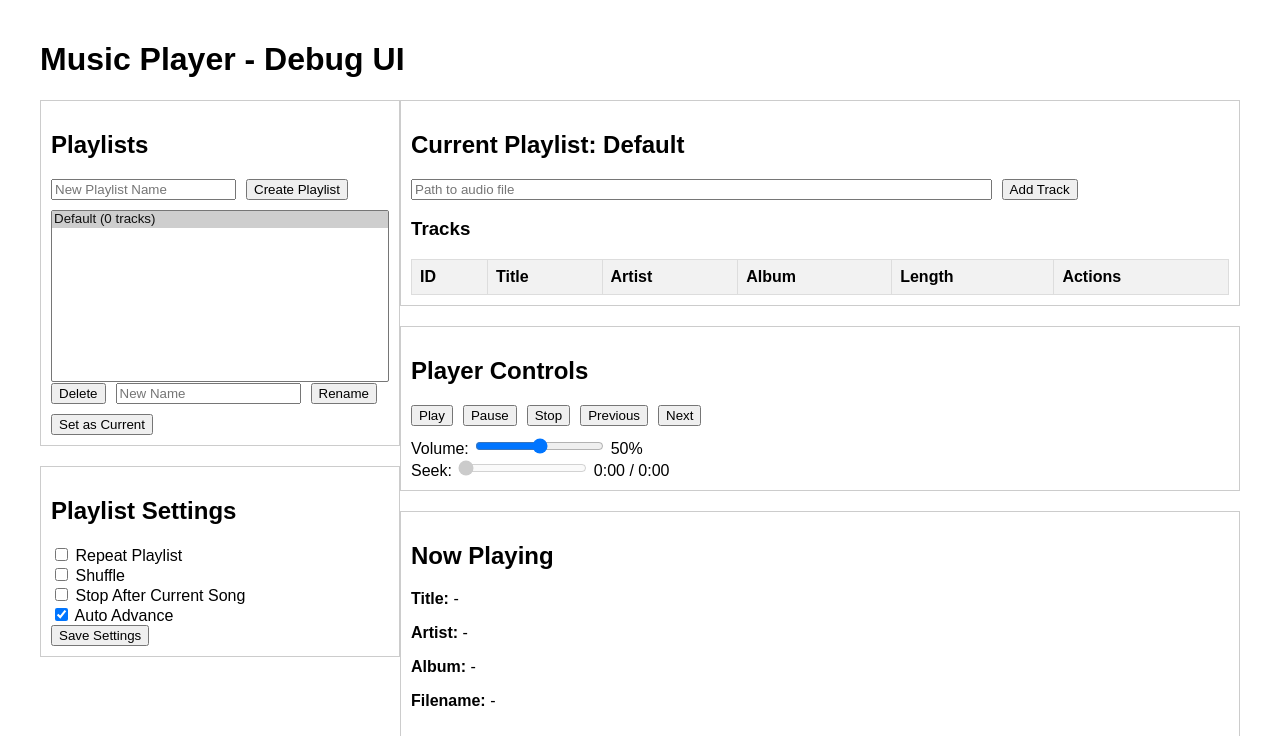
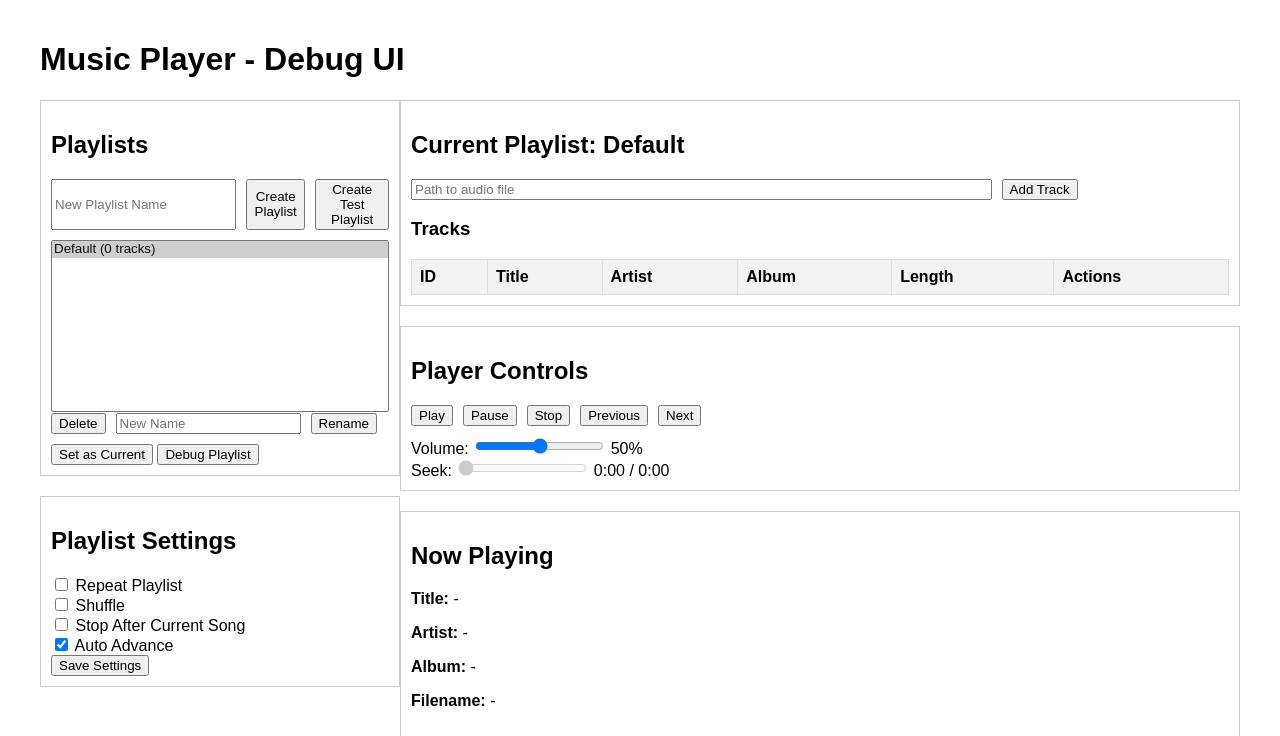
Before and after one commit to benbaptist/music-player, a Flask app: page / in a window 1280 px wide. Shown: the top 736 px of the page. Run offline with Flask 3, Linux system fonts and the light colour scheme; data comes from the database, SQL or seed files in the repository; data that the repository does not hold is empty.

Commit message:
Add debug and test playlist creation endpoints; enhance UI with new buttons and event handlers

```diff
--- a/app/controllers/playlists.py
+++ b/app/controllers/playlists.py
@@ -434,3 +434,110 @@ def set_current_playlist(playlist_id):
             'success': False,
             'error': str(e)
         }), 500
+
+@playlists_bp.route('/<int:playlist_id>/debug', methods=['GET'])
+def debug_playlist(playlist_id):
+    """Debug endpoint to show detailed playlist information."""
+    try:
+        playlist = PlaylistService.get_playlist(playlist_id)
+
+        if not playlist:
+            return jsonify({
+                'success': False,
+                'error': f'Playlist with ID {playlist_id} not found'
+            }), 404
+
+        # Get tracks using the proper method
+        tracks = PlaylistService.get_playlist_tracks(playlist_id)
+
+        # Get raw relationship data
+        raw_tracks = playlist.tracks
+
+        # Get association table data
+        from app.utils.models import playlist_tracks, db
+        association_data = db.session.query(playlist_tracks).filter(
+            playlist_tracks.c.playlist_id == playlist_id
+        ).order_by(playlist_tracks.c.position).all()
+
+        debug_info = {
+            'playlist_id': playlist_id,
+            'playlist_name': playlist.name,
+            'tracks_via_get_tracks': [
+                {
+                    'id': t.id,
+                    'title': t.title,
+                    'filename': t.filename,
+                    'position': i
+                } for i, t in enumerate(tracks)
+            ],
+            'tracks_via_relationship': [
+                {
+                    'id': t.id,
+                    'title': t.title,
+                    'filename': t.filename
+                } for t in raw_tracks
+            ],
+            'association_table_data': [
+                {
+                    'playlist_id': row.playlist_id,
+                    'track_id': row.track_id,
+                    'position': row.position
+                } for row in association_data
+            ],
+            'counts': {
+                'get_tracks_count': len(tracks),
+                'relationship_count': len(raw_tracks),
+                'association_count': len(association_data)
+            }
+        }
+
+        return jsonify({
+            'success': True,
+            'debug': debug_info
+        })
+    except Exception as e:
+        return jsonify({
+            'success': False,
+            'error': str(e)
+        }), 500
+
+@playlists_bp.route('/test-create', methods=['POST'])
+def test_create_playlist():
+    """Create a test playlist with sample tracks for debugging."""
+    try:
+        # Create a test playlist
+        playlist = PlaylistService.create_playlist("Test Playlist")
+
+        # Add some test tracks (using fake paths for testing)
+        test_tracks = [
+            "/fake/path/track1.mp3",
+            "/fake/path/track2.mp3",
+            "/fake/path/track3.mp3"
+        ]
+
+        for track_path in test_tracks:
+            # Create track manually for testing
+            from app.utils.models import Track, db
+            track = Track(
+                title=f"Test Track - {track_path.split('/')[-1]}",
+                filename=track_path,
+                artist="Test Artist",
+                album="Test Album",
+                length="3:30"
+            )
+            db.session.add(track)
+            db.session.flush()  # Get the ID
+
+            # Add to playlist using the service
+            PlaylistService.add_track_to_playlist(playlist.id, track_path)
+
+        return jsonify({
+            'success': True,
+            'playlist': playlist.to_dict(),
+            'message': f'Created test playlist with {len(test_tracks)} tracks'
+        })
+    except Exception as e:
+        return jsonify({
+            'success': False,
+            'error': str(e)
+        }), 500
--- a/app/static/js/app.js
+++ b/app/static/js/app.js
@@ -349,6 +349,10 @@ function setupEventHandlers() {
         }
     });
 
+    document.getElementById('create-test-playlist-btn').addEventListener('click', () => {
+        createTestPlaylist();
+    });
+
     document.getElementById('delete-playlist-btn').addEventListener('click', () => {
         const select = document.getElementById('playlist-select');
         if (select.value) {
@@ -371,6 +375,13 @@ function setupEventHandlers() {
         const select = document.getElementById('playlist-select');
         if (select.value) {
             setCurrentPlaylist(select.value);
+        }
+    });
+
+    document.getElementById('debug-playlist-btn').addEventListener('click', () => {
+        const select = document.getElementById('playlist-select');
+        if (select.value) {
+            debugPlaylist(select.value);
         }
     });
 
@@ -435,5 +446,25 @@ function startStatusUpdates() {
     updateInterval = setInterval(updatePlayerStatus, 1000);
 }
 
+// Debug a playlist
+async function debugPlaylist(playlistId) {
+    const response = await fetchAPI(`/playlists/${playlistId}/debug`);
+
+    if (response.success) {
+        logDebug(`Debug info for playlist ${playlistId}`, response.debug);
+        console.log('Playlist Debug Info:', response.debug);
+    }
+}
+
+// Create a test playlist
+async function createTestPlaylist() {
+    const response = await fetchAPI('/playlists/test-create', 'POST');
+
+    if (response.success) {
+        logDebug('Created test playlist', response);
+        await loadPlaylists();
+    }
+}
+
 // Initialize the application when DOM is loaded
 document.addEventListener('DOMContentLoaded', init);
--- a/app/templates/index.html
+++ b/app/templates/index.html
@@ -72,6 +72,7 @@
                 <div class="controls">
                     <input type="text" id="new-playlist-name" placeholder="New Playlist Name">
                     <button id="create-playlist-btn">Create Playlist</button>
+                    <button id="create-test-playlist-btn">Create Test Playlist</button>
                 </div>
                 <select id="playlist-select" size="10" style="width: 100%"></select>
                 <div class="controls">
@@ -80,6 +81,7 @@
                     <button id="rename-playlist-btn">Rename</button>
                 </div>
                 <button id="set-current-playlist-btn">Set as Current</button>
+                <button id="debug-playlist-btn">Debug Playlist</button>
             </div>
 
             <!-- Playlist Settings -->
--- a/app/utils/models.py
+++ b/app/utils/models.py
@@ -45,13 +45,18 @@ class Playlist(db.Model):
                 'stop_after_current': self.stop_after_current,
                 'auto_advance': self.auto_advance
             },
-            'tracks_count': len(self.tracks),
+            'tracks_count': len(self.get_tracks()),
             'is_current': False  # This will be set dynamically by the service
         }
 
     def get_tracks(self):
-        # Get tracks in proper order
-        return self.tracks
+        # Get tracks in proper order using explicit query
+        from sqlalchemy import text
+        return db.session.query(Track).join(
+            playlist_tracks, Track.id == playlist_tracks.c.track_id
+        ).filter(
+            playlist_tracks.c.playlist_id == self.id
+        ).order_by(playlist_tracks.c.position).all()
 
 class Track(db.Model):
     __tablename__ = 'tracks'
--- a/app/utils/playlist_service.py
+++ b/app/utils/playlist_service.py
@@ -156,11 +156,22 @@ class PlaylistService:
                 db.session.add(track)
 
         # Check if track is already in the playlist
-        if track in playlist.tracks:
+        existing_entry = db.session.query(playlist_tracks).filter(
+            (playlist_tracks.c.playlist_id == playlist.id) &
+            (playlist_tracks.c.track_id == track.id)
+        ).first()
+
+        if existing_entry:
             return track
 
-        # Get the next position in the playlist
-        position = len(playlist.tracks)
+        # Get the next position in the playlist by finding the max position
+        max_position_result = db.session.query(
+            db.func.max(playlist_tracks.c.position)
+        ).filter(
+            playlist_tracks.c.playlist_id == playlist.id
+        ).scalar()
+
+        position = (max_position_result + 1) if max_position_result is not None else 0
 
         # Add track to playlist
         statement = playlist_tracks.insert().values(
@@ -406,7 +417,11 @@ class PlaylistService:
                 audtool.toggle_auto_advance()
 
         # Add each track to Audacious
-        for track in playlist.get_tracks():
+        tracks = playlist.get_tracks()
+        current_app.logger.info(f"Loading {len(tracks)} tracks to Audacious for playlist {playlist_id}")
+
+        for i, track in enumerate(tracks):
+            current_app.logger.info(f"Adding track {i+1}: {track.filename}")
             audtool.add_song(track.filename)
 
         return True
```
